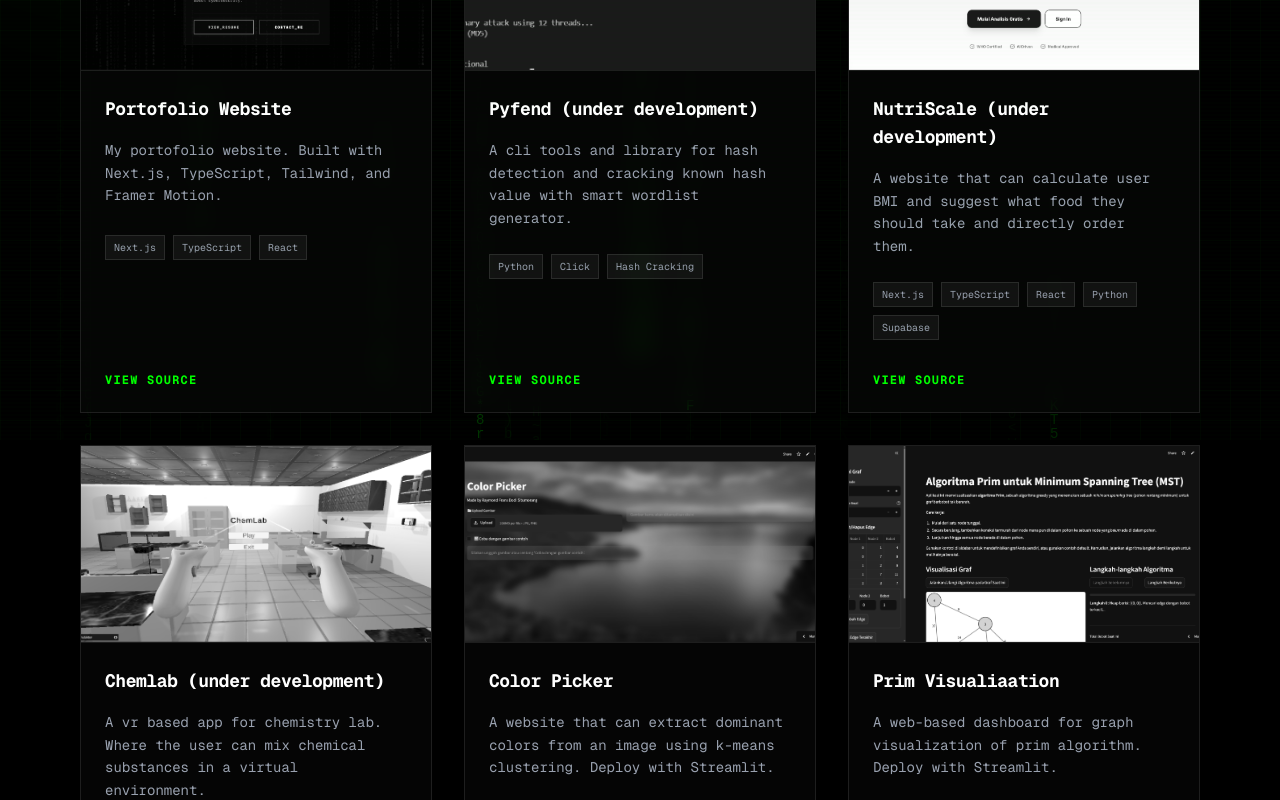
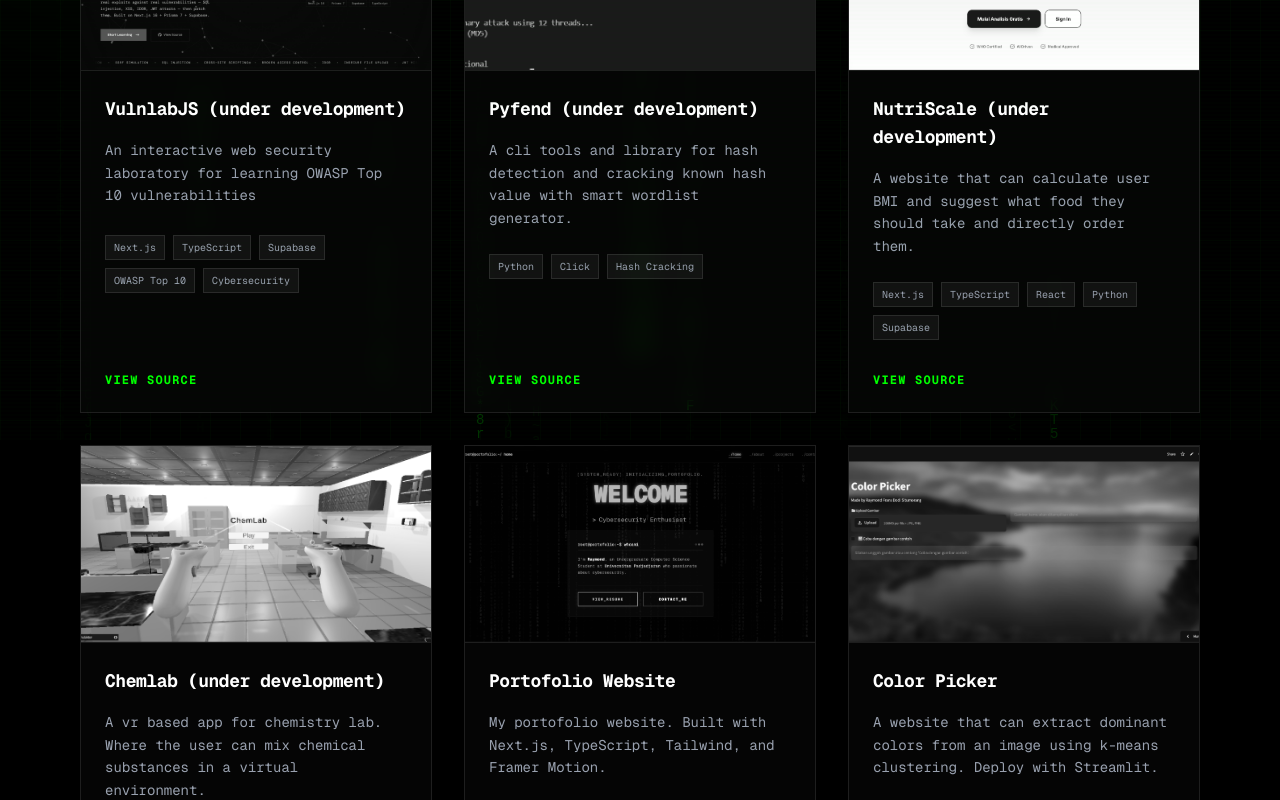
Before and after one commit to Skywalks567/web-portofolio, a Next.js app: page /projects in a window 1280 px wide. Shown: the part 360-1160 px from the top of the page. Built offline with nearby package versions, Linux system fonts and the light colour scheme.

Commit message:
feat(projects): update project list with latest entry

```diff
--- a/src/data/projects.ts
+++ b/src/data/projects.ts
@@ -8,12 +8,18 @@ export interface Project {
 
 export const projects: Project[] = [
   {
-    title: 'Portofolio Website',
+    title: 'VulnlabJS (under development)',
     description:
-      'My portofolio website. Built with Next.js, TypeScript, Tailwind, and Framer Motion.',
-    tags: ['Next.js', 'TypeScript', 'React'],
-    image: '/projects/Web-Portofolio.png',
-    link: 'https://github.com/Skywalks567/web-portofolio',
+      'An interactive web security laboratory for learning OWASP Top 10 vulnerabilities',
+    tags: [
+      'Next.js',
+      'TypeScript',
+      'Supabase',
+      'OWASP Top 10',
+      'Cybersecurity',
+    ],
+    image: '/projects/vulnlabjs.png',
+    link: 'https://github.com/Skywalks567/vulnlabjs',
   },
   {
     title: 'Pyfend (under development)',
@@ -38,6 +44,14 @@ export const projects: Project[] = [
     tags: ['C#', 'Unity', 'VR'],
     image: '/projects/Chemlab.png',
     link: 'https://github.com/Kurtz17/Chemlab',
+  },
+  {
+    title: 'Portofolio Website',
+    description:
+      'My portofolio website. Built with Next.js, TypeScript, Tailwind, and Framer Motion.',
+    tags: ['Next.js', 'TypeScript', 'React'],
+    image: '/projects/Web-Portofolio.png',
+    link: 'https://github.com/Skywalks567/web-portofolio',
   },
   {
     title: 'Color Picker',
```
Also changed, not shown: public/projects/Vulnlabjs.png (added).
